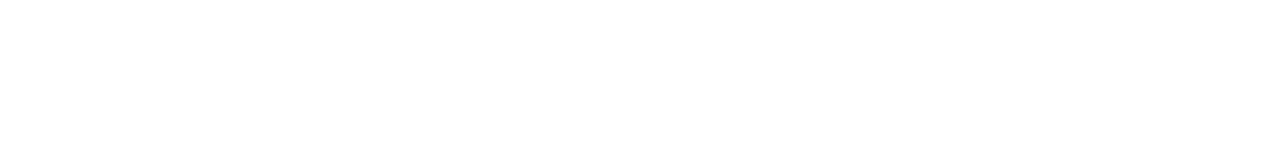
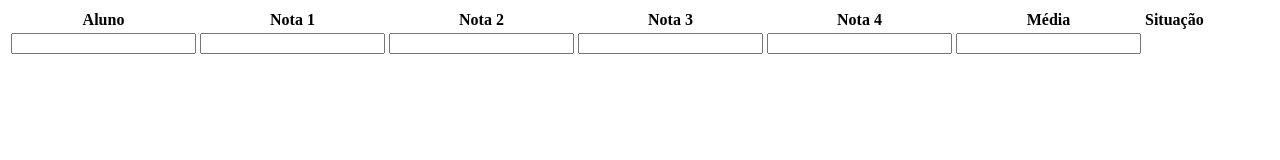
Before and after one commit to devpabloh/Projeto_calcular_media, a plain HTML site: page index.html in a window 1280 px wide. Drawn offline with Linux system fonts and the light colour scheme.

Commit message:
Update index.html

```diff
--- a/index.html
+++ b/index.html
@@ -15,7 +15,28 @@
         </nav>
     </header>
     <main>
-
+        <table>
+            <thead>
+                <th>Aluno</th>
+                <th>Nota 1</th>
+                <th>Nota 2</th>
+                <th>Nota 3</th>
+                <th>Nota 4</th>
+                <th>Média</th>
+                <th>Situação</th>
+            </thead>
+            <tbody>
+                <tr>
+                    <td><input type="text" name="" id=""></td>
+                    <td><input type="number" name="" id=""></td>
+                    <td><input type="number" name="" id=""></td>
+                    <td><input type="number" name="" id=""></td>
+                    <td><input type="number" name="" id=""></td>
+                    <td><input type="number" name="" id=""></td>
+                    <td class="situação"></td>
+                </tr>
+            </tbody>
+        </table>
 
     </main>
     <footer>
```
